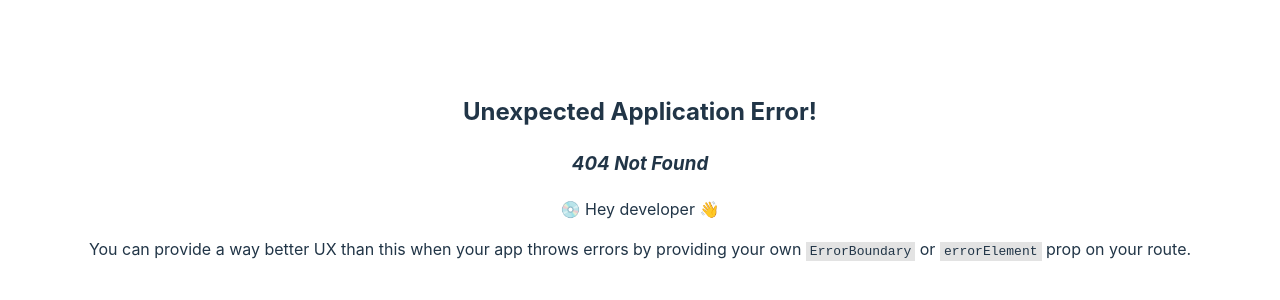
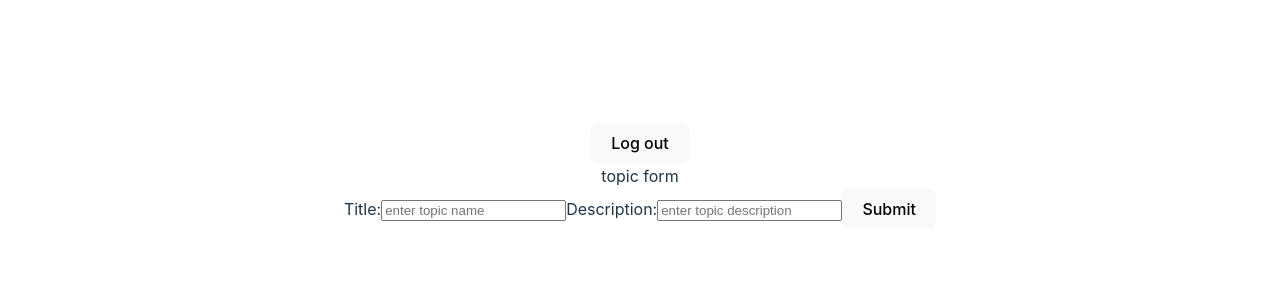
Before and after one commit to pethoburr/blog-admin, a React (Vite) app: page /form in a window 1280 px wide. Before the commit this address had no page. Shown: the part 224-524 px from the top of the page. Built offline with nearby package versions, Linux system fonts and the light colour scheme.

Commit message:
completed topic CRUD operations

```diff
--- a/src/components/Home.jsx
+++ b/src/components/Home.jsx
@@ -1,6 +1,6 @@
 import '../App.css'
 import { useEffect, useState, useContext } from 'react'
-import { useNavigate } from 'react-router-dom'
+import { useNavigate, Link } from 'react-router-dom'
 import { AuthContext } from '../App'
 
 const Home = () => {
@@ -116,6 +116,7 @@ const Home = () => {
   return (
     <>
      <button onClick={() => logOut()}>Logout</button>
+     <Link to='/topic'>Topics</Link>
      <button onClick={() => {addPost()}}>Add Post</button>
      <h1>Posts</h1>
      <ul>
--- /dev/null
+++ b/src/components/Topic.jsx
@@ -0,0 +1,72 @@
+import '../App.css'
+import { useState, useEffect, useContext } from 'react'
+import { useNavigate, Link } from 'react-router-dom'
+import { AuthContext } from '../App'
+
+const Topic = () => {
+    const [arr, setArr] = useState([])
+    const navigate = useNavigate()
+    const { token, logout } = useContext(AuthContext)
+
+    const getTopics = () => {
+        fetch('http://localhost:3000/topics', {
+            headers: {
+                'Authorization': `Bearer ${token}`
+            }
+        })
+        .then((resp) => resp.json())
+        .then((resp) => setArr(resp.topics))
+        .catch((err) => console.log(err))
+    }
+
+    const logOut = () => {
+        logout()
+        navigate('/')
+    }
+
+    const editTopic = (id) => {
+        navigate(`/form/${id}`)
+    }
+
+    const dltTopic = (id) => {
+        fetch(`http://localhost:3000/topics/${id}/delete`, {
+            mode: 'cors',
+            method: 'POST',
+        })
+        .then((resp) => resp.json())
+        .then((resp) => {
+            console.log(resp)
+            const updatedTopics = arr.filter((topic) => topic._id !== id)
+            setArr(updatedTopics)
+        })
+        .catch((err) => console.log(err))
+    }
+
+    useEffect(() => {
+        getTopics()
+    },[])
+
+    return(
+        <>
+            <button onClick={() => logOut()}>Log Out</button>
+            <div>topics</div>
+            <ul>
+                {arr.length > 0 && arr.map((topic) => {
+                    return(
+                    <>
+                        <div>
+                            <p>{topic.title}</p>
+                            <p>{topic.description}</p>
+                            <button onClick={() => editTopic(topic._id)}>Edit</button>
+                            <button onClick={() => dltTopic(topic._id)}>Delete</button>
+                        </div>
+                    </>
+                    )
+                })}
+                <Link to='/form'>Add topic</Link>
+            </ul>
+        </>
+    )
+}
+
+export default Topic
--- /dev/null
+++ b/src/components/TopicForm.jsx
@@ -0,0 +1,102 @@
+import '../App.css'
+import { useState, useContext, useEffect } from 'react'
+import { useNavigate, useParams } from 'react-router-dom'
+import { AuthContext } from '../App'
+
+const TopicForm = () => {
+    const navigate = useNavigate()
+    const { id } = useParams()
+    const [title, setTitle] = useState('')
+    const [description, setDescription] = useState('')
+    const { token, logout } = useContext(AuthContext)
+
+    const handleSubmit = (e) => {
+        e.preventDefault()
+        if (id) {
+            fetch(`http://localhost:3000/topics/${id}/update`, {
+                mode: 'cors',
+                method: 'POST',
+                headers: {
+                    'Authorization': `Bearer ${token}`,
+                    'Content-type': 'application/json'
+                },
+                body: JSON.stringify({ title, description })
+            })
+                .then((resp) => resp.json())
+                .then((resp) => {
+                    console.log(resp)
+                    navigate('/topic')
+                })
+                .catch((err) => console.log(err))
+        } else {
+            fetch('http://localhost:3000/topics/create', {
+                mode: 'cors',
+                method: 'POST',
+                headers: {
+                    'Authorization': `Bearer ${token}`,
+                    'Content-type': 'application/json'
+                },
+                body: JSON.stringify({ title, description })
+            })
+            .then(resp => resp.json())
+            .then((resp) => {
+                console.log(resp)
+                navigate('/home')
+            })
+            .catch(err => console.log(err))
+        }
+    }
+
+    const handleTitleChange = (e) => {
+        setTitle(e.target.value)
+    }
+
+    const handleDescriptionChange = (e) => {
+        setDescription(e.target.value)
+    }
+
+    const logOut = () => {
+        logout()
+        navigate('/')
+    }
+
+    const editing = () => {
+        fetch(`http://localhost:3000/topics/${id}`, {
+            headers: {
+                'Authorization': `Bearer ${token}`
+            }
+        })
+        .then(resp => resp.json())
+        .then((resp) => {
+            console.log('getting edit:' + resp)
+            setTitle(resp.topic.title)
+            setDescription(resp.topic.description)
+        })
+        .catch(err => console.log(err))
+    }
+
+    useEffect(() => {
+        console.log('id:' + id)
+        if (id) {
+            editing()
+        }
+    },[])
+
+    return(
+        <>
+            <button onClick={() => logOut()}>Log out</button>
+            <div>topic form</div>
+            <form onSubmit={(e) => handleSubmit(e)}>
+                <label htmlFor='title'>Title:
+                    <input type='text' id='title' name='title' value={title ? title : ''} onChange={(e) => handleTitleChange(e)} placeholder='enter topic name' />
+                </label>
+                <label htmlFor='description'>Description:
+                    <input type='text' id='description' name='description' value={description ? description : ''} onChange={(e) => handleDescriptionChange(e)} placeholder='enter topic description' />
+                </label>
+                <button type='submit'>Submit</button>
+            </form>
+        </>
+    )
+}
+
+export default TopicForm
```
Also changed, not shown: src/App.jsx (+14 -0 lines).
